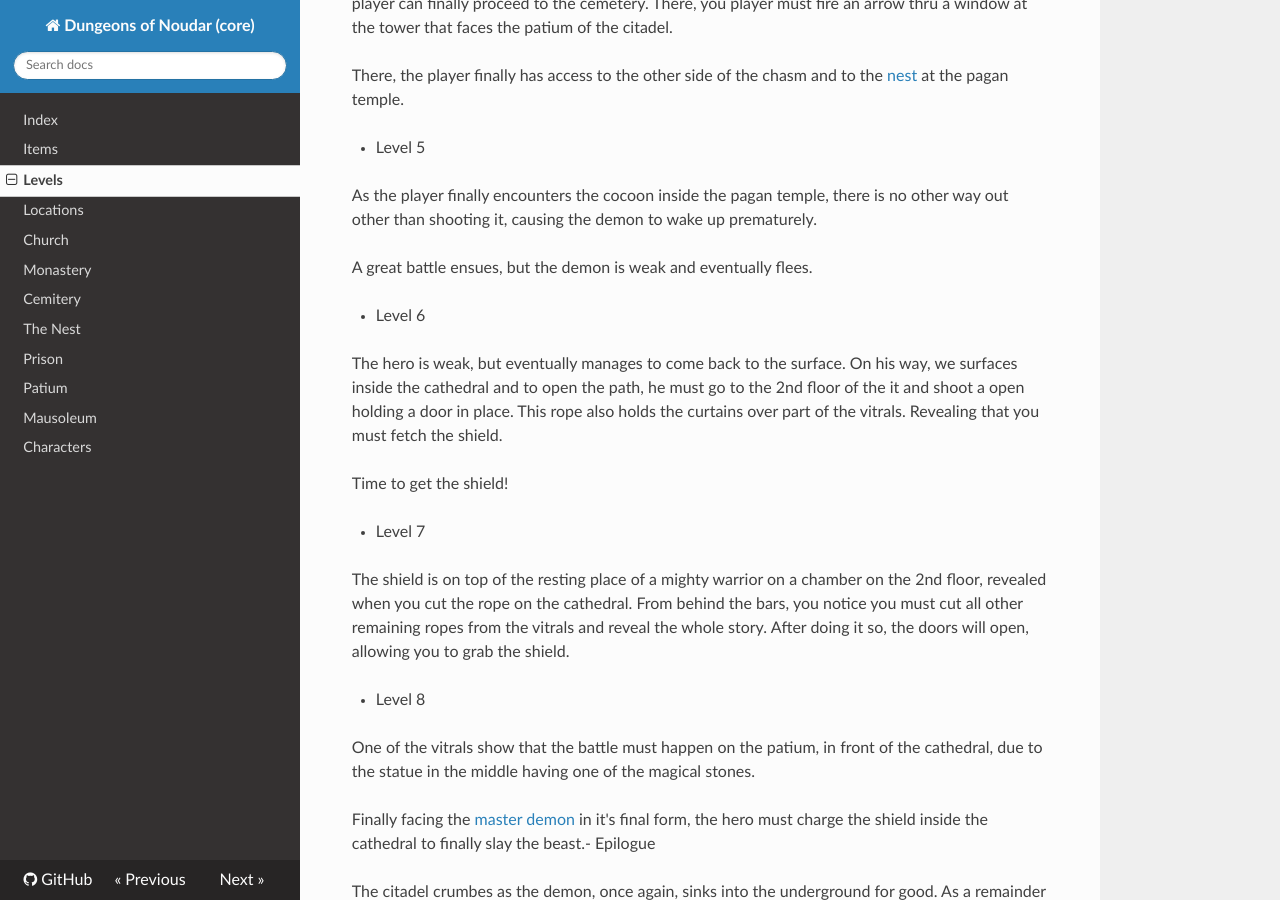
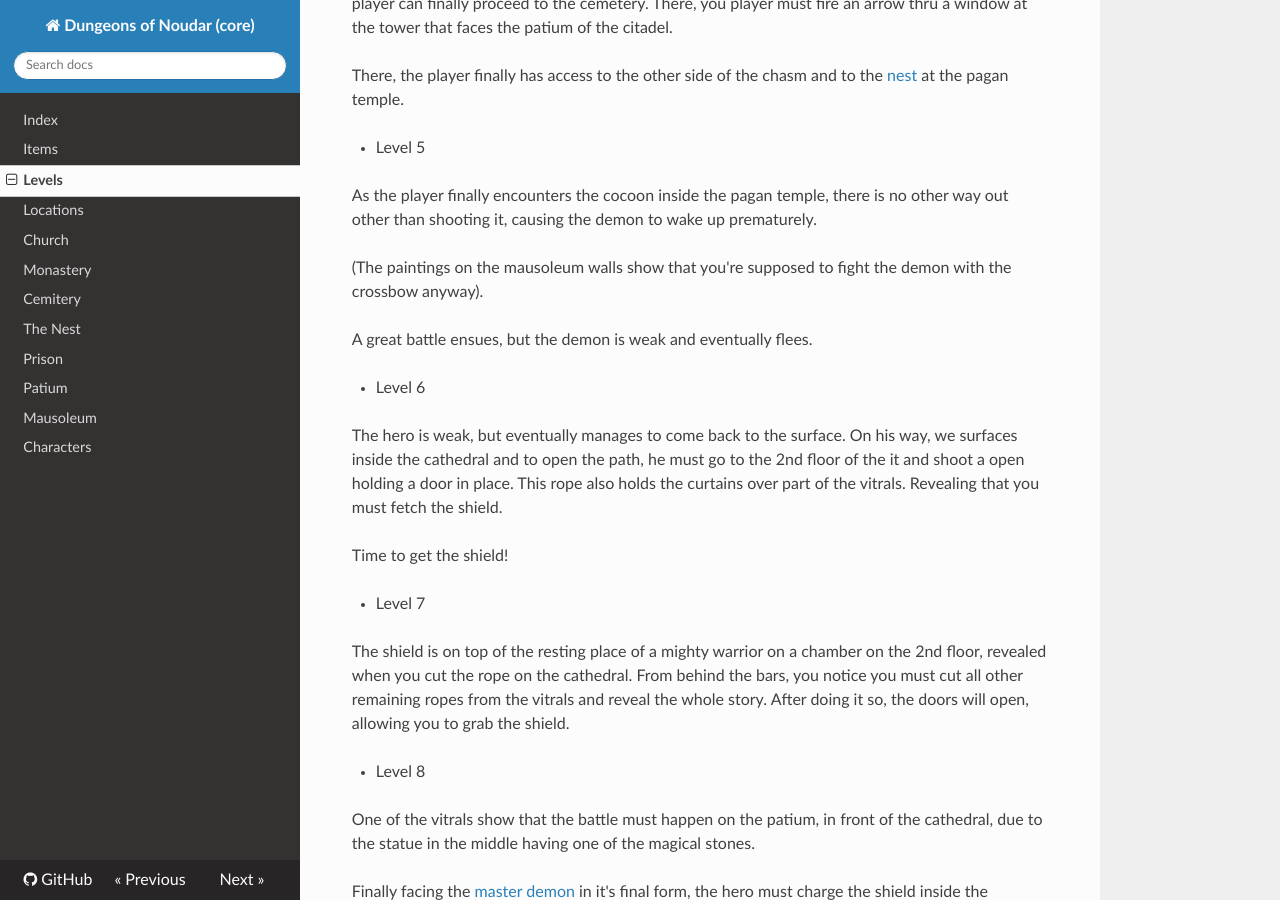
Before and after one commit to TheFakeMontyOnTheRun/noudar-core, an MkDocs documentation site: the page built from docs/levels.md, in a window 1280 px wide and 900 px high, scrolled down 1032 px. Built offline with MkDocs 1.6.1, drawn with Linux system fonts in a browser that asks for light colours; nearby versions of some CDN libraries; old or Windows-style settings are respelled for this version of MkDocs.

Commit message:
Add more details on why the player will shoot the cocoon

```diff
--- a/docs/levels.md
+++ b/docs/levels.md
@@ -64,6 +64,9 @@ As the player finally encounters the cocoon inside the pagan
 temple, there is no other way out other than shooting it,
 causing the demon to wake up prematurely.
 
+(The paintings on the mausoleum walls show that you're
+supposed to fight the demon with the crossbow anyway).
+
 A great battle ensues, but the demon is weak and eventually
 flees.
 
```
